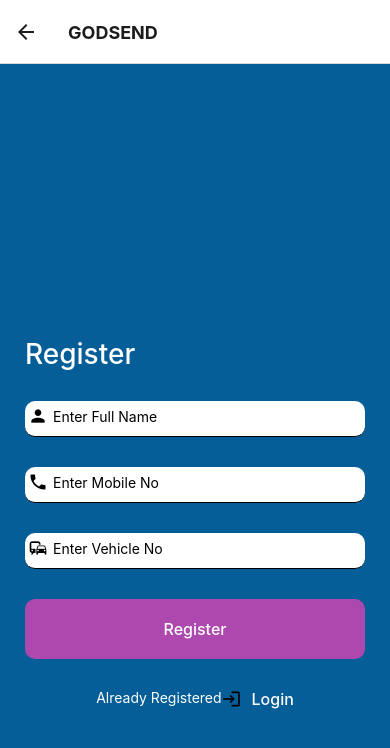
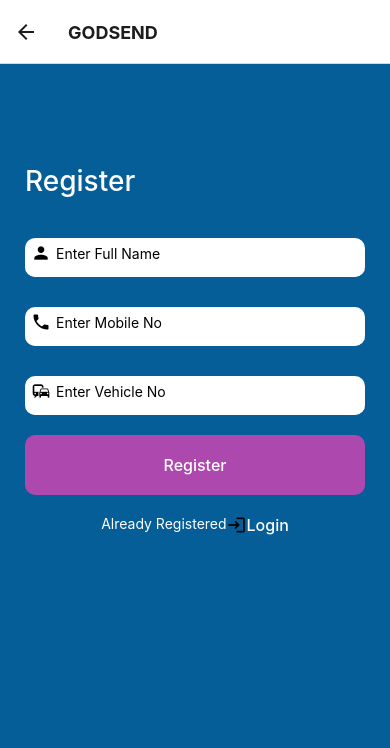
Before and after one commit to palashchiplunkar/Godsend-App, a React Native app: screen /Register in a window 390 px wide. Shown: the top 748 px of the page. Built offline with nearby package versions, Linux system fonts and the light colour scheme.

Commit message:
register screen updated

```diff
--- a/screens/RegisterScreen.js
+++ b/screens/RegisterScreen.js
@@ -1,64 +1,203 @@
-import React from 'react';
-import {View,Text,Image,TouchableOpacity,TextInput,SafeAreaView,StyleSheet} from 'react-native';
+import React,{useState} from 'react';
+import {View,Text,Image,TouchableOpacity,TextInput,SafeAreaView,StyleSheet,ScrollView,StatusBar,Alert} from 'react-native';
 import MaterialsIcons from 'react-native-vector-icons/MaterialIcons';
-import { useState } from 'react';
+// import { useState } from 'react';
 import { useEffect } from 'react';
+import * as Animatable from 'react-native-animatable';
 import database from '@react-native-firebase/database';
 import auth from '@react-native-firebase/auth';
 const RegisterScreen=( {navigation})=>{
 
-const[fullName,setFullName]=useState('');
-const[number,setNumber]=useState('');
-const[vehileNumber,setvehicleNumber]=useState('');
+// const[fullName,setFullName]=useState('');
+// const[number,setNumber]=useState('');
+// const[vehileNumber,setvehicleNumber]=useState('');
+
+
+// const GetOTP = () => {
+//   if(number && number.length > 9){
+//   navigation.navigate('Otp', {number,fullName,vehileNumber});
+//   }
+//   else
+//   alert("Please enter 10 digit phone number");
+// }
+
+const [data, setData] = React.useState({
+  mobile: ' ',
+  name:' ',
+  vehicle:'',
+  check_textInputChange:false,
+  isValidNumber:true,
+  isValidUser:true,
+  isValidVehicle:true
+
+});
+
+const textInputChange =(val) =>{
+  const numberRe =/^[0-9]*\d$/;
+  if(val.length >=10 && (numberRe.test(data.mobile)) ) {
+    setData({
+      ...data,
+      mobile:val,
+      name:val,
+      vehicle:val,
+      check_textInputChange:true,
+      isValidNumber:true,
+
+    });
+  }
+
+  else{
+    setData({
+      ...data,
+      mobile:val,
+      name:val,
+      vehicle:val,
+      check_textInputChange:false,
+      isValidNumber:false,
+
+    });
+  }
+}
+const textVehicleChange =(val) =>{
+  // const vehicleRe =/^[A-Z]{2}([ \-])[0-9]{2}[ \-][A-Z0-9]{1,2}[A-Z][\-][0-9]{4}$/;
+  const vehicleRe =/^[A-Z]{2}[ -][0-9]{1,2}(?: [A-Z])?(?: [A-Z]*)? [0-9]{3}$/;
+  if(val.length >=10 && (vehicleRe.test(data.vehicle)) ) {
+    setData({
+      ...data,
+      mobile:val,
+      name:val,
+      vehicle:val,
+      check_textInputChange:true,
+      isValidVehicle:true
+
+    });
+  }
+
+  else{
+    setData({
+      ...data,
+      mobile:val,
+      name:val,
+      vehicle:val,
+      check_textInputChange:false,
+      isValidVehicle:false
+
+    });
+  }
+}
+const nameChange =(val) =>{
+  // const userRe =/^[a-zA-Z\-]+$/;
+  const userRe =/^[a-zA-Z]+[ _]*[a-zA-Z0-9@]*$/;
+  if(val.length >=3 && (userRe.test(data.name)) ) {
+    setData({
+      ...data,
+      mobile:val,
+      name:val,
+      vehicle:val,
+      check_nameChange:true,
+      isValidUser:true
+
+    });
+  }
+
+  else{
+    setData({
+      ...data,
+      mobile:val,
+      name:val,
+      vehicle:val,
+      check_nameChange:false,
+      isValidUser:false
+
+    });
+  }
+}
 
 
  const GetOTP = () => {
-  if(number && number.length > 9){
-  navigation.navigate('Otp', {number,fullName,vehileNumber});
+  if(data.isValidUser==true && data.isValidNumber==true &&data.isValidVehicle==true){
+  navigation.navigate('Otp', data.mobile ,data.name,data.vehicle);
+  alert("Varification code sent to your Registerd Number");
   }
-  else
-  alert("Please enter 10 digit phone number");
+  else{
+    <TouchableOpacity  disabled={true}
+  style={styles.loginbutton}
+  // onPress={()=> navigation.navigate('Otp')}
+  onPress={GetOTP}
+   >
+    <Text style={styles.login}>SEND OTP</Text>
+  </TouchableOpacity>
+  alert("Please Enter valid Credentials");
   }
 
-
+}
     return (
         <SafeAreaView style={styles.container}>
-            {/* <StatusBar hidden={true}/> */}
-            <View style={{marginHorizontal:25}}>
-            <View style={{alignItems:'center',marginBottom:40}}>
+            <StatusBar backgroundColor='black' barstyle='light-content'/>
+            <ScrollView  showsVerticalScrollIndicator={false} style={{marginHorizontal:25}}>
 
-            </View>
+
             <Text style={{fontSize:28,fontWeight:'500',color:'white',marginBottom:30,marginTop:100}}>Register</Text>
+            <View  style={styles.textinput1}>
             <View style={styles.textinput}>
                 <MaterialsIcons name='person' size={20} color='black' style={{marginRight:5}}/>
-                <TextInput
+                <TextInput placeholder="Enter Full Name" style={{ flex:1,paddingVertical:0}} keyboardType="default"
+                onChangeText={(val)=> nameChange(val)}
+                />
+                {/* <TextInput
                 placeholder="Enter Full Name"
                 style={{ flex:1,paddingVertical:0}}
                 keyboardType="default"
                 value={fullName}
                 onChangeText={value => setFullName(value) }
-                />
+                /> */}
 
             </View>
+            {data.isValidUser? null:
+            <Animatable.View animation="fadeInLeft" duration={500}>
+            <Text style={styles.errorMsg}>Enter a valid username</Text>
+            </Animatable.View>
+            }
+             </View>
+             <View  style={styles.textinput1}>
             <View style={styles.textinput}>
                 <MaterialsIcons name='phone' size={20} color='black' style={{marginRight:5}}/>
-                <TextInput placeholder="Enter Mobile No"
+                {/* <TextInput placeholder="Enter Mobile No"
                  style={{ flex:1,paddingVertical:0}}
                  keyboardType="number-pad"
                  value={number}
                  onChangeText={(value) => setNumber(value)}
                  maxLength={10}
+                /> */}
+                 <TextInput placeholder="Enter Mobile No" style={{ flex:1,paddingVertical:0}} keyboardType="number-pad"
+                onChangeText={(val)=> textInputChange(val)}
                 />
             </View>
+            {data.isValidNumber? null:
+            <Animatable.View animation="fadeInLeft" duration={500}>
+            <Text style={styles.errorMsg}>Enter Valid Phone Number</Text>
+            </Animatable.View>
+            }
+            </View>
+            <View  style={styles.textinput1}>
             <View style={styles.textinput}>
                 <MaterialsIcons name='commute' size={20} color='black' style={{marginRight:5}}/>
-                <TextInput placeholder="Enter Vehicle No"
+                {/* <TextInput placeholder="Enter Vehicle No"
                  style={{ flex:1,paddingVertical:0}}
                   keyboardType="default"
                   value={vehileNumber}
                   onChangeText={value => setvehicleNumber(value) }
+                  /> */}
+                   <TextInput placeholder="Enter Vehicle No" style={{ flex:1,paddingVertical:0}} keyboardType="default"
+                onChangeText={(val)=> textVehicleChange(val)}
                 />
 
+            </View>
+            {data. isValidVehicle? null:
+            <Animatable.View animation="fadeInLeft" duration={500}>
+            <Text style={styles.errorMsg}>Enter Valid vehicle  Number</Text>
+            </Animatable.View>
+            }
             </View>
 
 
@@ -86,7 +225,7 @@ const GetOTP = () => {
             </View>
 
 
-            </View>
+            </ScrollView>
         </SafeAreaView>
       );
 
@@ -108,12 +247,24 @@ const styles = StyleSheet.create({
     flexDirection:'row',
     paddingTop:5,
     paddingLeft:3,
+    paddingBottom:3,
   //borderBottomColor:'#ccc',
+  // borderBottomWidth:1,
+  // backgroundColor:'white',
+  // marginBottom:20
+},
+textinput1:{
+  paddingLeft:3,
   borderBottomWidth:1,
   paddingBottom:10,
+  borderRadius:10,
+    marginTop: 10,
+    borderBottomWidth: 1,
+    borderBottomColor: 'white',
+    borderRadius:10,
+    marginBottom:20,
     backgroundColor:'white',
-    borderRadius:10,
-    marginBottom:30
+    // paddingBottom: 5
 },
   login:{textAlign:'center',
   fontWeight:'500',
@@ -133,15 +284,14 @@ const styles = StyleSheet.create({
 // paddingHorizontal:50,
 // borderRadius:10,
 // marginBottom:20,
-  marginLeft:10
 },
 Registerbutton:{
   backgroundColor:'#AD48AF',
   padding:20,
   borderRadius:10,
-    //marginLeft:10,
-    paddingHorizontal:20,
-    marginBottom:30,
+  //marginLeft:90,
+  paddingHorizontal:50,
+  marginBottom:20,
 
   },
 signup: {
@@ -154,6 +304,15 @@ const styles = StyleSheet.create({
   color:'white',
   marginBottom:30},
 
+  errorMsg: {
+    paddingLeft:5,
+    color: 'red',
+    fontSize: 14,
+    // marginTop:10,
+    // marginBottom:5,
+    // borderWidth:2,
+    // borderColor:'red'
+},
 
 
 });
```
Also changed, not shown: screens/Otp.js (line endings or trailing spaces). Lines whose indentation alone changed are shown as unchanged.
